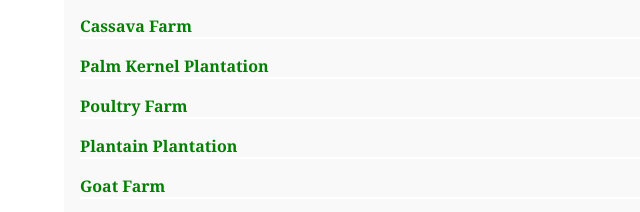
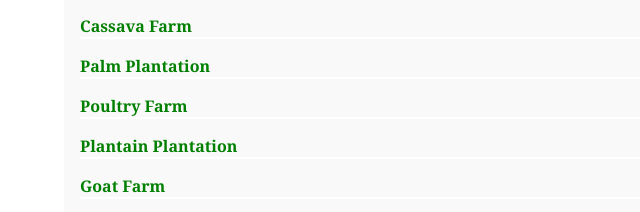
Before and after one commit to Emmibrill/Joam_version, a plain HTML site: page farm.html in a window 1280 px wide. Shown: the part 1401-1613 px from the top of the page, 0-640 px from the left. Drawn offline with Linux system fonts and the light colour scheme; a web font is replaced by a local one.

Commit message:
update joam version

```diff
--- a/farm.html
+++ b/farm.html
@@ -59,7 +59,7 @@
                     <a class="farm-nav" data-target="#cassava-farm" href="#cassava-farm"><h3 class="farm-section-title">cassava farm</h3></a>
                 </li>
                 <li>
-                    <a class="farm-nav" data-target="#palm-kernel-farm" href="#palm-kernel-farm"><h3 class="farm-section-title">palm kernel plantation</h3></a>
+                    <a class="farm-nav" data-target="#palm-kernel-farm" href="#palm-kernel-farm"><h3 class="farm-section-title">palm plantation</h3></a>
                 </li>
                 <li>
                     <a class="farm-nav" data-target="#poultry-farm" href="#poultry-farm"><h3 class="farm-section-title">poultry farm</h3></a>
```
